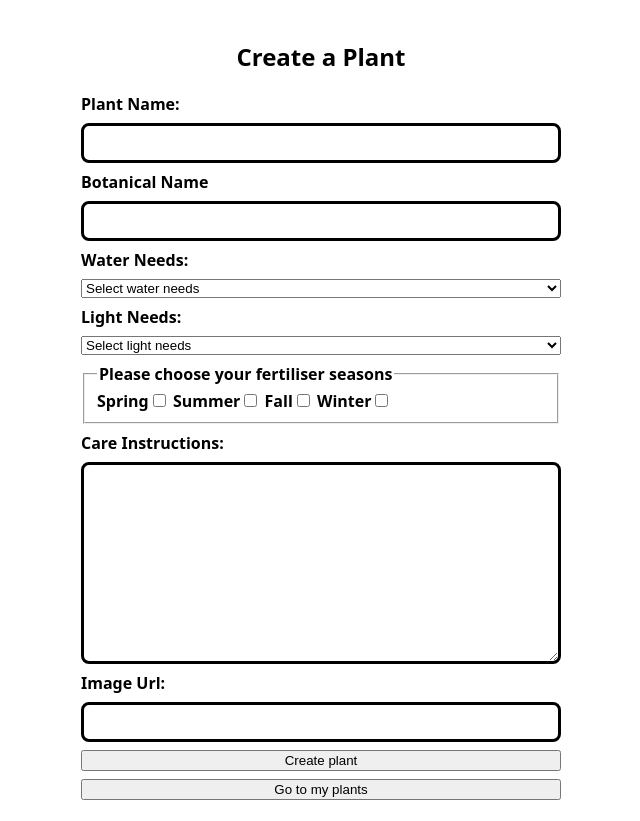
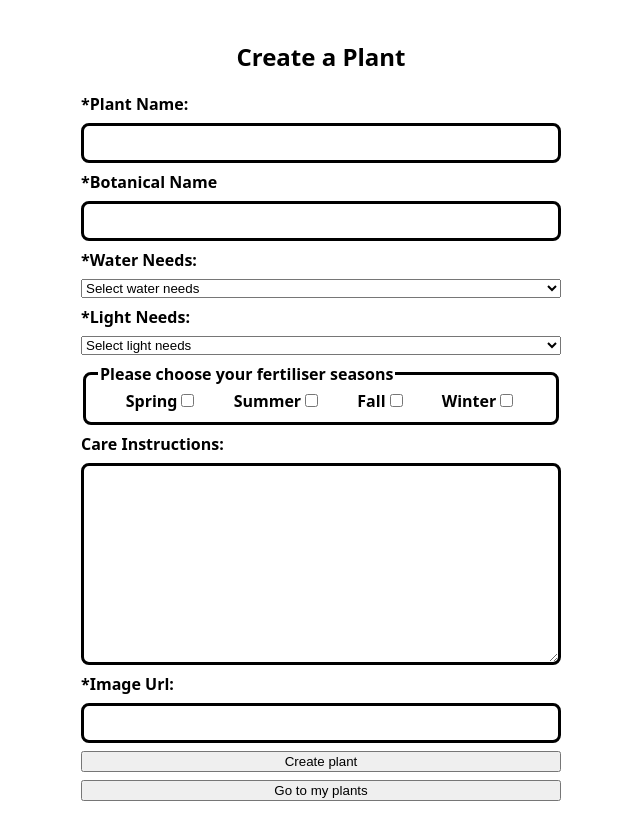
Before and after one commit to MarenOelixtown/plant-care-app, a Next.js app: page /createplant in a window 1280 px wide. Shown: the whole page, without its empty margins (319-959 px from the left). Built offline with nearby package versions, Linux system fonts and the light colour scheme.

Commit message:
adjusting functionality for transfering checkbox-array

```diff
--- a/components/CreatePlantForm.js
+++ b/components/CreatePlantForm.js
@@ -20,6 +20,17 @@ const Textarea = styled.textarea`
   border-radius: 0.5rem;
   padding: 0.5rem;
 `;
+const Fieldset = styled.fieldset`
+  border: 3px solid black;
+  border-radius: 0.5rem;
+`;
+const CheckboxContainer = styled.div`
+  text-align: center;
+`;
+const LabelCheckbox = styled.label`
+  margin: 1rem;
+  font-weight: bold;
+`;
 
 const Label = styled.label`
   font-weight: bold;
@@ -28,119 +39,89 @@ const Legend = styled.legend`
   font-weight: bold;
 `;
 
-export default function CreatPlantForm({ formName, onSubmit }) {
-  const [selectedSeasons, setSelectedSeasons] = useState([]);
-
-  console.log(selectedSeasons);
-
-  const handleCheckboxChange = (event) => {
-    const { value, checked } = event.target;
-    if (checked) {
-      setSelectedSeasons((prevSelectedSeasons) => [
-        ...prevSelectedSeasons,
-        value,
-      ]);
-    } else {
-      setSelectedSeasons((prevSelectedSeasons) =>
-        prevSelectedSeasons.filter((season) => season !== value)
-      );
-    }
-  };
+export default function CreatPlantForm({
+  seasons,
+  formName,
+  onSubmit,
+  onCheckboxChange,
+}) {
   return (
     <FormContainer aria-labelledby={formName} onSubmit={onSubmit}>
-      <Label htmlFor="name">Plant Name: </Label>
-      <Input
-        id="name"
-        name="name"
-        type="text"
-        required
-        maxLength={150}
-        /* defaultValue={defaultData?.name} */
-      />
-      <Label htmlFor="botanical_name">Botanical Name</Label>
+      <Label htmlFor="name">*Plant Name: </Label>
+      <Input id="name" name="name" type="text" required maxLength={150} />
+      <Label htmlFor="botanical_name">*Botanical Name</Label>
       <Input
         id="botanical_name"
         name="botanical_name"
         type="text"
         required
         maxLength={150}
-        /* defaultValue={defaultData?.botanical_name} */
       />
-      <Label htmlFor="water_need">Water Needs:</Label>{" "}
-      <Select
-        id="water_need"
-        name="water_need"
-        /* value={selectedOption} */
-        /* onChange={handleDropdownChange} */
-        /* defaultValue={defaultData?.water_need} */
-      >
+      <Label htmlFor="water_need">*Water Needs:</Label>{" "}
+      <Select id="water_need" name="water_need" required>
         {" "}
         <option value="">Select water needs</option>{" "}
         <option value="Low">Low</option>{" "}
         <option value="Moderate">Moderate</option>{" "}
         <option value="High">High</option>{" "}
       </Select>{" "}
-      <Label htmlFor="light_need">Light Needs:</Label>{" "}
-      <Select
-        id="light_need"
-        name="light_need"
-        /* value={selectedOption} */
-        /* onChange={handleDropdownChange} */
-        /* defaultValue={defaultData?.water_need} */
-      >
+      <Label htmlFor="light_need">*Light Needs:</Label>{" "}
+      <Select id="light_need" name="light_need" required>
         {" "}
         <option value="">Select light needs</option>{" "}
         <option value="Partial shade">Partial shade</option>{" "}
         <option value="Bright">Bright</option>{" "}
         <option value="Shady">Shady</option>{" "}
       </Select>{" "}
-      <fieldset>
+      <Fieldset>
         <Legend>Please choose your fertiliser seasons</Legend>
-        <Label htmlFor="spring">
+        <CheckboxContainer>
+          <LabelCheckbox htmlFor="spring">
             Spring
             <Input
               type="checkbox"
               id="spring"
-            name="fertiliser_season[]"
+              name="fertiliser_season"
               value="spring"
-            checked={selectedSeasons.includes("spring")}
-            onChange={handleCheckboxChange}
+              checked={seasons.spring}
+              onChange={onCheckboxChange}
             />
-        </Label>{" "}
-        <Label htmlFor="summer">
+          </LabelCheckbox>{" "}
+          <LabelCheckbox htmlFor="summer">
             Summer
             <Input
               type="checkbox"
               id="summer"
-            name="fertiliser_season[]"
+              name="fertiliser_season"
               value="summer"
-            checked={selectedSeasons.includes("summer")}
-            onChange={handleCheckboxChange}
+              checked={seasons.summer}
+              onChange={onCheckboxChange}
             />
-        </Label>{" "}
-        <Label htmlFor="fall">
+          </LabelCheckbox>{" "}
+          <LabelCheckbox htmlFor="fall">
             Fall
             <Input
               type="checkbox"
               id="fall"
-            name="fertiliser_season[]"
+              name="fertiliser_season"
               value="fall"
-            checked={selectedSeasons.includes("fall")}
-            onChange={handleCheckboxChange}
+              checked={seasons.fall}
+              onChange={onCheckboxChange}
             />
-        </Label>{" "}
-        <Label htmlFor="winter">
+          </LabelCheckbox>{" "}
+          <LabelCheckbox htmlFor="winter">
             Winter
             <Input
               type="checkbox"
               id="winter"
-            name="fertiliser_season[]"
+              name="fertiliser_season"
               value="winter"
-            checked={selectedSeasons.includes("winter")}
-            onChange={handleCheckboxChange}
+              checked={seasons.winter}
+              onChange={onCheckboxChange}
             />
-        </Label>
-      </fieldset>
+          </LabelCheckbox>
+        </CheckboxContainer>
+      </Fieldset>
       <Label htmlFor="care_instructions">Care Instructions: </Label>
       <Textarea
         name="care_instructions"
@@ -148,19 +129,13 @@ export default function CreatPlantForm({ formName, onSubmit }) {
         cols="30"
         rows="10"
         maxLength={150}
-        /* defaultValue={defaultData?.care_instructions} */
       ></Textarea>
-      <Label htmlFor="image">Image Url: </Label>
-      <Input
-        id="image"
-        name="image"
-        type="text"
-        required
-        /* defaultValue={defaultData?.image} */
-      />
+      <Label htmlFor="image">*Image Url: </Label>
+      <Input id="image" name="image" type="text" required />
       <button type="submit">Create plant</button>
     </FormContainer>
   );
 }
 
 /* For Button = {defaultData ? "Update plant" : "Add plant"} */
+/* defaultValue={defaultData?.image} */
--- a/pages/_app.js
+++ b/pages/_app.js
@@ -1,10 +1,14 @@
 import { useState } from "react";
 import GlobalStyle from "../styles";
 import { initialPlants } from "@/assets/plants";
+import { uid } from "uid";
 
 export default function App({ Component, pageProps }) {
   const [plants, setPlants] = useState(initialPlants);
-
+  console.log(plants);
+  function handleAddPlant(newPlant) {
+    setPlants([{ id: uid(), ...newPlant }, ...plants]);
+  }
   function handleToggleMyPlants(id) {
     const foundPlant = plants.find((plant) => plant.id === id);
 
@@ -26,6 +30,7 @@ export default function App({ Component, pageProps }) {
         {...pageProps}
         plants={plants}
         handleToggleMyPlants={handleToggleMyPlants}
+        handleAddPlant={handleAddPlant}
       />
     </>
   );
--- a/pages/createplant/index.js
+++ b/pages/createplant/index.js
@@ -1,6 +1,5 @@
 import CreatPlantForm from "@/components/CreatePlantForm";
 import styled from "styled-components";
-import { uid } from "uid";
 import Link from "next/link";
 import { useState } from "react";
 
@@ -29,14 +28,25 @@ const SuccessMessage = styled.p`
   padding: 0.5rem;
 `;
 
-export default function CreatPlantFormPage() {
-  /*  function handleCreatePlant(newPlant) {
-    setPlants([{ id: uid(), ...newPlant }, ...plants]);
-    console.log(setPlants);
-  } */
+export default function CreatPlantFormPage({ handleAddPlant }) {
   const [successMessage, setSuccessMessage] = useState("");
+  const [seasons, setSeasons] = useState({
+    spring: false,
+    summer: false,
+    fall: false,
+    winter: false,
+  });
 
-  function createPlant(event) {
+  console.log(seasons);
+
+  const handleCheckboxChange = (event) => {
+    const { id, checked } = event.target;
+    setSeasons((prevSeasons) => ({
+      ...prevSeasons,
+      [id]: checked,
+    }));
+  };
+  function addPlant(event) {
     event.preventDefault();
     console.log("form submitted");
 
@@ -44,8 +54,11 @@ export default function CreatPlantFormPage() {
     const plantData = Object.fromEntries(formData);
     const newPlant = plantData;
     console.log(newPlant);
-
-    /* handleCreatePlant(newPlant); */
+    const selectedSeasons = Object.keys(seasons).filter(
+      (season) => seasons[season]
+    );
+    plantData.fertiliser_season = selectedSeasons;
+    handleAddPlant(newPlant);
 
     event.target.reset();
     event.target.name.focus();
@@ -55,7 +68,12 @@ export default function CreatPlantFormPage() {
   return (
     <FormPageContainer>
       <Heading id="create-plant">Create a Plant</Heading>
-      <CreatPlantForm formName={"create-plant"} onSubmit={createPlant} />
+      <CreatPlantForm
+        formName={"create-plant"}
+        onSubmit={addPlant}
+        seasons={seasons}
+        onCheckboxChange={handleCheckboxChange}
+      />
       {successMessage && <SuccessMessage>{successMessage}</SuccessMessage>}
       <StyledLink href="/myplants">
         <StyledButton>Go to my plants</StyledButton>
```
Lines whose indentation alone changed are shown as unchanged.
